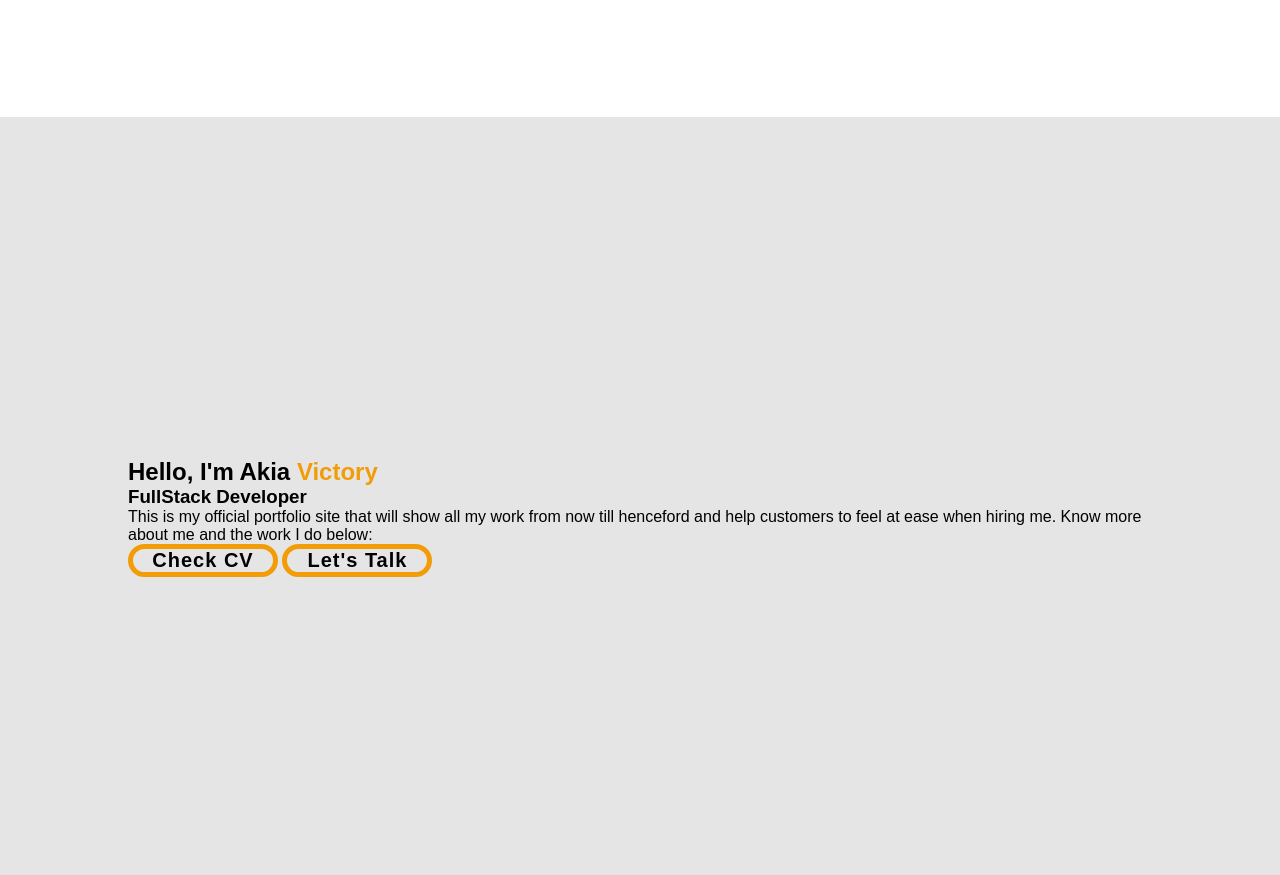
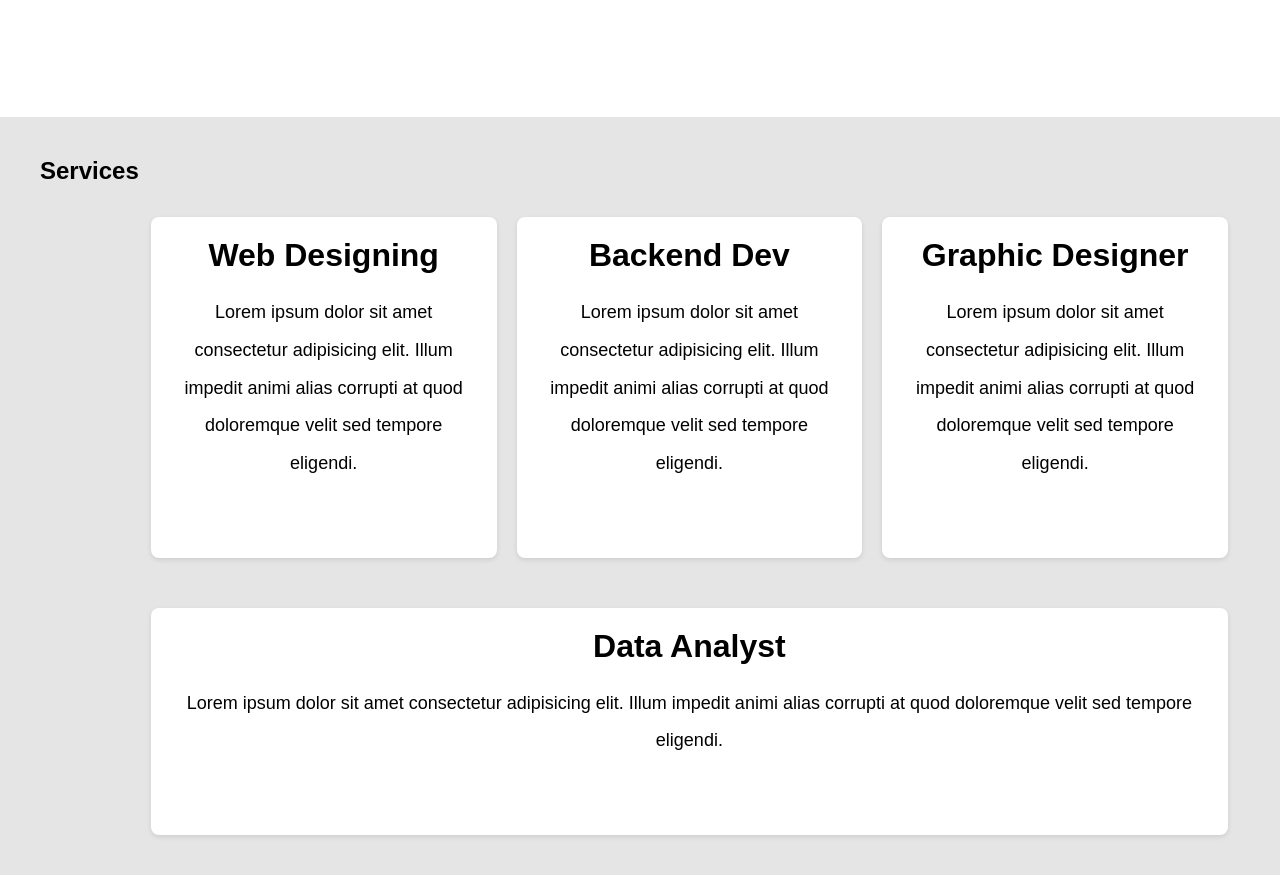
Before and after one commit to VinoFlowz/Akia-Victory-G, a plain HTML site: page Index.html in a window 1280 px wide. Shown: the part 683-1558 px from the top of the page. Drawn offline with Linux system fonts and the light colour scheme; files whose address does not match are found by name.

Commit message:
Add files via upload

```diff
--- a/Index.html
+++ b/Index.html
@@ -9,7 +9,7 @@
 <body>
     <header class="header1">
         <a href="#" class="logo">
-            VINO<span>FLOWZ</span>
+            VINO<span class="span">FLOWZ</span>
         </a>
         <nav class="navbar1">
             <a href="Index.html" target="_self" class="active">Home</a>
@@ -45,19 +45,42 @@
     </section>
 
     <section class="you">
-        <div class="you-content">
-            <h1>Hello, I'm Akia <span>Victory</span></h1>
-            <h3>FullStack Developer</h3>
-            <p>
-                This is my official portfolio site that will show all my
-                work from now till henceford and help customers to feel at ease when hiring me.
-                Know more about me and the work I do below:
-            </p>
-            <div class="btn-box">
-                <a href="#">Check CV</a>
-                <a href="mailto:victorygopteakia@gmail.com">Let's Talk</a>
+        <h1 class="serve">Services</h1>
+        <div class="container">
+            <div class="card">
+                <h3>Web Designing</h3>
+                <p>
+                    Lorem ipsum dolor sit amet consectetur adipisicing elit.
+                    Illum impedit animi alias corrupti at quod doloremque velit
+                    sed tempore eligendi.
+                </p>
             </div>
-        </div>
+            <div class="card">
+                <h3>Backend Dev</h3>
+                <p>
+                    Lorem ipsum dolor sit amet consectetur adipisicing elit.
+                    Illum impedit animi alias corrupti at quod doloremque velit
+                    sed tempore eligendi.
+                </p>
+            </div>
+            <div class="card">
+                <h3>Graphic Designer</h3>
+                <p>
+                    Lorem ipsum dolor sit amet consectetur adipisicing elit.
+                    Illum impedit animi alias corrupti at quod doloremque velit
+                    sed tempore eligendi.
+                </p>
+            </div>
+<br>
+            <div class="card">
+                <h3>Data Analyst</h3>
+                <p>
+                    Lorem ipsum dolor sit amet consectetur adipisicing elit.
+                    Illum impedit animi alias corrupti at quod doloremque velit
+                    sed tempore eligendi.
+                </p>
+            </div>
+
     </section>
 </body>
 </html>
--- a/My portfolio.css
+++ b/My portfolio.css
@@ -31,7 +31,13 @@ body{
     font-weight: 700;
 }
 
+.span{
+    font-family: cursive;
+    color: rgb(242, 156, 8);
+}
+
 span{
+    font-family: Verdana, Geneva, Tahoma, sans-serif;
     color: rgb(242, 156, 8);
 }
 
@@ -155,11 +161,11 @@ span{
     justify-content: center;
     display: flex;
     align-items: center;
-    background-color: #056a92;
+    background-color: #e5e5e5;
     padding: 20% 8%;
     padding-top: 5%;
     margin: 10%;
-    color: white;
+    color: rgb(0, 0, 0);
     text-align: left;
     font-size: x-large;
 }
@@ -197,11 +203,46 @@ ul li{
     height: 100vh;
     display: flex;
     width: 100%;
-    align-items: center;
-    padding: 0 10%;
     font-family: Verdana, Geneva, Tahoma, sans-serif;
+    margin: 0;
+    padding: 20px 40px 40px;
 }
 
 .you-content{
     width: 100%;
 }
+
+.container {
+    padding: 70px 2px 2px;
+    display: flex;
+    flex-wrap: wrap;
+}
+
+.card {
+    flex: 1 1 30%;
+    box-sizing: border-box;
+    margin: 10px;
+    background: white;
+    border-radius: 8px;
+    box-shadow: 0 2px 5px rgba(0, 0, 0, 0.1);
+    padding: 20px;
+    text-align: center;
+    margin-bottom: 40px;
+}
+
+.card p{
+    font-size: 18px;
+    margin: 20px 0 40px;
+    line-height: 1.0cm;
+}
+
+.card h3{
+    font-weight: bold;
+    font-size: xx-large;
+}
+
+.serve{
+    text-align: center;
+    margin: 20px 0 40px;
+    margin-bottom: 20px;
+}
```
Also changed, not shown: Contact.html (+9 -9 lines), About.html (line endings or trailing spaces), News Article.html (line endings or trailing spaces), Portfolio.html (line endings or trailing spaces), Services.html (line endings or trailing spaces), Team.html (line endings or trailing spaces), animation.css (line endings or trailing spaces).
